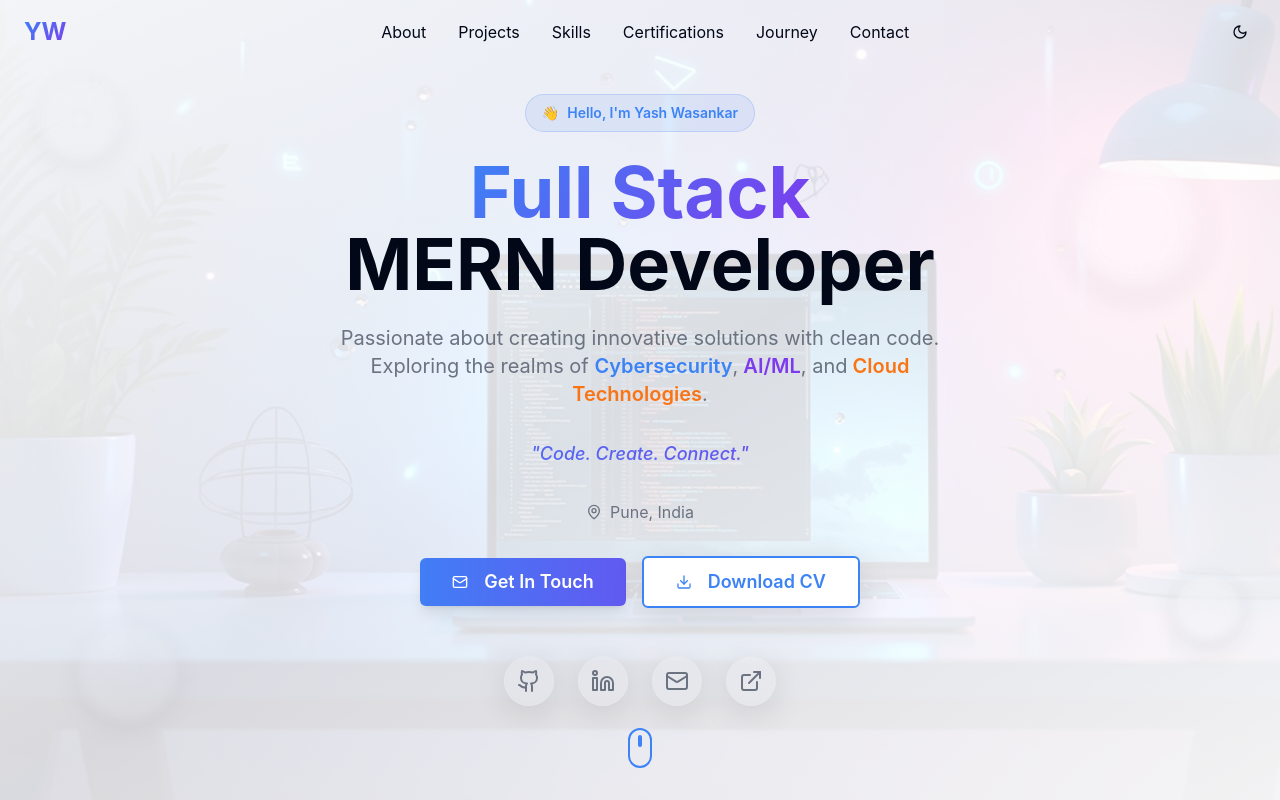
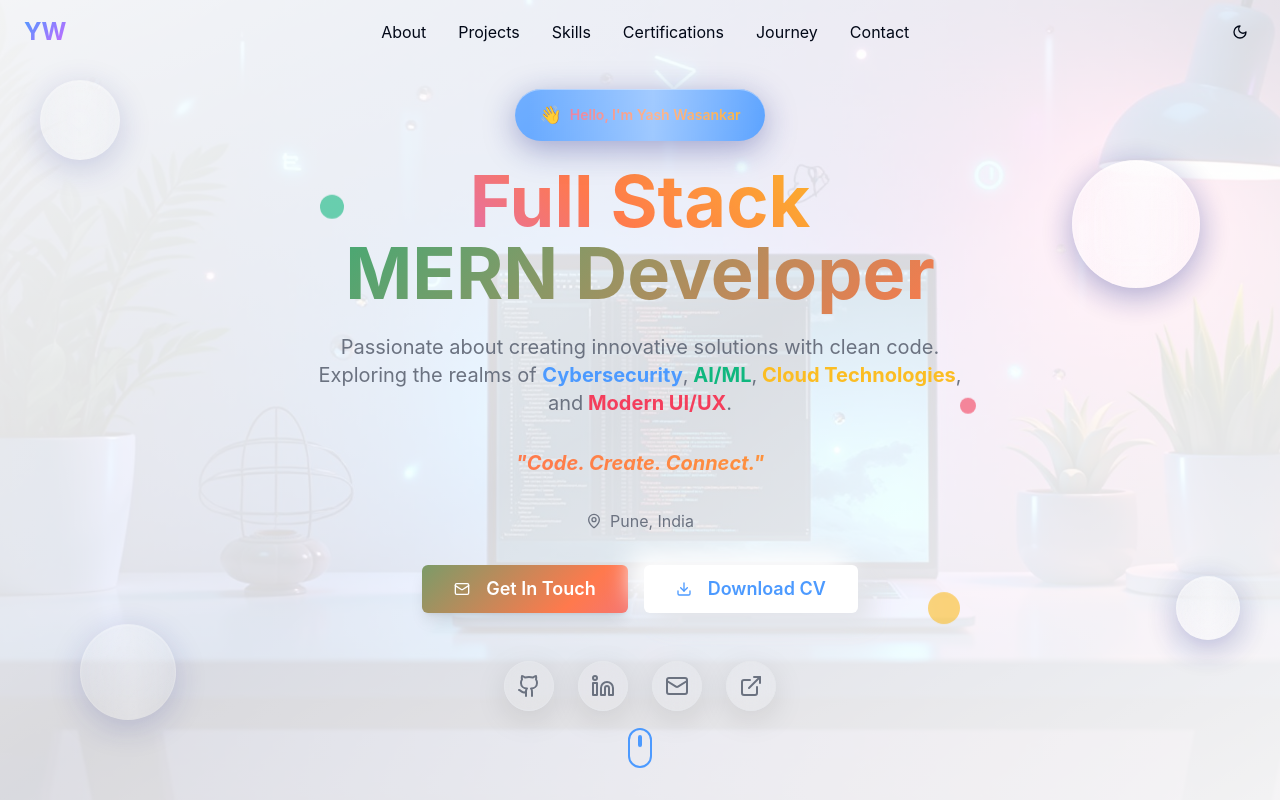
Before and after one commit to Yash08official/yash18-portfolio, a React (Vite) app: page / in a window 1280 px wide. Shown: the top 800 px of the page. Built offline with nearby package versions, Linux system fonts and the light colour scheme.

Commit message:
Refactor: Enhance UI and add colors
Implement creative and beautiful UI enhancements with more colors and a modern classic aesthetic.

```diff
--- a/src/components/Portfolio/Hero.tsx
+++ b/src/components/Portfolio/Hero.tsx
@@ -26,7 +26,7 @@ const Hero = () => {
   };
 
   return (
-    <section className="relative min-h-screen flex items-center justify-center overflow-hidden pattern-dots glow-orbs">
+    <section className="relative min-h-screen flex items-center justify-center overflow-hidden pattern-dots cosmic-orbs">
       {/* Background Image with Overlay */}
       <div
         className="absolute inset-0 bg-cover bg-center bg-no-repeat"
@@ -35,12 +35,17 @@ const Hero = () => {
         <div className="absolute inset-0 bg-gradient-to-br from-background/95 via-background/85 to-background/95 dark:from-background/98 dark:via-background/95 dark:to-background/98" />
       </div>
 
-      {/* Enhanced Floating Glass Elements */}
+      {/* Enhanced Crystalline Glass Elements */}
       <div className="absolute inset-0 overflow-hidden">
-        <div className="absolute top-20 left-10 w-20 h-20 glass-morphism rounded-full blur-sm animate-pulse" />
-        <div className="absolute top-40 right-20 w-32 h-32 glass-morphism rounded-full blur-md animate-pulse delay-1000" />
-        <div className="absolute bottom-20 left-20 w-24 h-24 glass-morphism rounded-full blur-sm animate-pulse delay-2000" />
-        <div className="absolute bottom-40 right-10 w-16 h-16 glass-morphism rounded-full blur-sm animate-pulse delay-500" />
+        <div className="absolute top-20 left-10 w-20 h-20 crystalline rounded-full animate-pulse" />
+        <div className="absolute top-40 right-20 w-32 h-32 crystalline rounded-full animate-pulse delay-1000" />
+        <div className="absolute bottom-20 left-20 w-24 h-24 crystalline rounded-full animate-pulse delay-2000" />
+        <div className="absolute bottom-40 right-10 w-16 h-16 crystalline rounded-full animate-pulse delay-500" />
+
+        {/* Additional Colorful Orbs */}
+        <div className="absolute top-1/4 left-1/4 w-6 h-6 rounded-full bg-tertiary/60 animate-bounce delay-700" />
+        <div className="absolute top-3/4 right-1/4 w-8 h-8 rounded-full bg-gold/60 animate-bounce delay-1200" />
+        <div className="absolute top-1/2 left-3/4 w-4 h-4 rounded-full bg-rose/60 animate-bounce delay-300" />
 
         {/* Central Glow Orb */}
         <div className="glow-orbs-center" />
@@ -55,9 +60,9 @@ const Hero = () => {
         >
           {/* Greeting Badge */}
           <motion.div variants={itemVariants} className="mb-6">
-            <Badge className="text-sm px-4 py-2 bg-primary/10 text-primary border-primary/20 hover:bg-primary/20">
-              <span className="mr-2">👋</span>
-              Hello, I'm Yash Wasankar
+            <Badge className="text-sm px-6 py-3 crystalline text-primary border-0 hover:scale-105 transition-transform duration-300">
+              <span className="mr-2 text-lg">👋</span>
+              <span className="holographic font-semibold">Hello, I'm Yash Wasankar</span>
             </Badge>
           </motion.div>
 
@@ -66,9 +71,9 @@ const Hero = () => {
             variants={itemVariants}
             className="text-4xl md:text-6xl lg:text-7xl font-bold mb-6 leading-tight"
           >
-            <span className="text-gradient">Full Stack</span>
+            <span className="holographic">Full Stack</span>
             <br />
-            <span className="text-foreground">MERN Developer</span>
+            <span className="liquid-gradient bg-clip-text text-transparent">MERN Developer</span>
           </motion.h1>
 
           {/* Subtitle */}
@@ -77,9 +82,10 @@ const Hero = () => {
             className="text-lg md:text-xl text-muted-foreground mb-8 max-w-2xl mx-auto leading-relaxed"
           >
             Passionate about creating innovative solutions with clean code.
-            Exploring the realms of <span className="text-primary font-semibold">Cybersecurity</span>,
-            <span className="text-secondary font-semibold"> AI/ML</span>, and
-            <span className="text-accent font-semibold"> Cloud Technologies</span>.
+            Exploring the realms of <span className="text-primary font-bold">Cybersecurity</span>,
+            <span className="text-tertiary font-bold"> AI/ML</span>,
+            <span className="text-gold font-bold"> Cloud Technologies</span>, and
+            <span className="text-rose font-bold"> Modern UI/UX</span>.
           </motion.p>
 
           {/* Personal Quote */}
@@ -87,7 +93,7 @@ const Hero = () => {
             variants={itemVariants}
             className="mb-8"
           >
-            <p className="text-lg font-medium text-gradient italic">
+            <p className="text-xl font-bold holographic italic">
               "Code. Create. Connect."
             </p>
           </motion.div>
@@ -108,7 +114,7 @@ const Hero = () => {
           >
             <Button
               size="lg"
-              className="group px-8 py-6 text-lg font-semibold bg-gradient-to-r from-primary to-secondary hover:from-primary-dark hover:to-secondary border-0 shadow-lg hover:shadow-xl transition-all duration-300 shimmer magic-hover animated-gradient"
+              className="group px-8 py-6 text-lg font-semibold liquid-gradient border-0 shadow-lg hover:shadow-xl transition-all duration-300 shimmer magic-hover text-white"
             >
               <Mail className="w-5 h-5 mr-2 group-hover:scale-110 transition-transform" />
               Get In Touch
@@ -117,7 +123,7 @@ const Hero = () => {
             <Button
               variant="outline"
               size="lg"
-              className="group px-8 py-6 text-lg font-semibold border-2 border-primary text-primary hover:bg-primary hover:text-primary-foreground transition-all duration-300 glass-morphism magic-hover"
+              className="group px-8 py-6 text-lg font-semibold neomorphism border-0 text-primary hover:text-primary-foreground transition-all duration-300 magic-hover"
             >
               <Download className="w-5 h-5 mr-2 group-hover:scale-110 transition-transform" />
               Download CV
--- a/src/index.css
+++ b/src/index.css
@@ -18,21 +18,36 @@
     --popover: 0 0% 100%;
     --popover-foreground: 222 84% 5%;
 
-    /* Primary Brand Colors - Modern Blue/Purple */
-    --primary: 217 91% 60%;
+    /* Primary Brand Colors - Vibrant Electric Blue */
+    --primary: 214 100% 65%;
     --primary-foreground: 0 0% 100%;
-    --primary-light: 217 91% 70%;
-    --primary-dark: 217 91% 45%;
+    --primary-light: 214 100% 75%;
+    --primary-dark: 214 100% 55%;
 
-    /* Secondary - Elegant Purple */
-    --secondary: 262 83% 58%;
+    /* Secondary - Stunning Purple */
+    --secondary: 280 100% 70%;
     --secondary-foreground: 0 0% 100%;
-    --secondary-light: 262 83% 68%;
+    --secondary-light: 280 100% 80%;
 
-    /* Accent - Vibrant Orange */
-    --accent: 25 95% 53%;
+    /* Accent - Vivid Coral */
+    --accent: 15 100% 65%;
     --accent-foreground: 0 0% 100%;
-    --accent-light: 25 95% 63%;
+    --accent-light: 15 100% 75%;
+
+    /* Tertiary - Emerald Green */
+    --tertiary: 160 84% 39%;
+    --tertiary-foreground: 0 0% 100%;
+    --tertiary-light: 160 84% 49%;
+
+    /* Gold Accent */
+    --gold: 43 96% 56%;
+    --gold-foreground: 0 0% 100%;
+    --gold-light: 43 96% 66%;
+
+    /* Rose Accent */
+    --rose: 350 89% 60%;
+    --rose-foreground: 0 0% 100%;
+    --rose-light: 350 89% 70%;
 
     /* Neutral Tones */
     --muted: 220 14% 96%;
@@ -52,11 +67,15 @@
 
     --radius: 0.5rem;
 
-    /* Custom Gradients */
+    /* Enhanced Gradients */
     --gradient-primary: linear-gradient(135deg, hsl(var(--primary)), hsl(var(--secondary)));
-    --gradient-accent: linear-gradient(135deg, hsl(var(--accent)), hsl(var(--primary)));
+    --gradient-rainbow: linear-gradient(135deg, hsl(var(--primary)), hsl(var(--secondary)), hsl(var(--accent)), hsl(var(--tertiary)));
+    --gradient-sunset: linear-gradient(135deg, hsl(var(--accent)), hsl(var(--gold)), hsl(var(--rose)));
+    --gradient-ocean: linear-gradient(135deg, hsl(var(--primary)), hsl(var(--tertiary)));
+    --gradient-royal: linear-gradient(135deg, hsl(var(--secondary)), hsl(var(--primary)), hsl(var(--gold)));
     --gradient-hero: linear-gradient(135deg, hsl(var(--primary) / 0.1), hsl(var(--secondary) / 0.1));
     --gradient-card: linear-gradient(145deg, hsl(var(--card)), hsl(var(--muted) / 0.5));
+    --gradient-glass: linear-gradient(145deg, rgba(255,255,255,0.15), rgba(255,255,255,0.05));
 
     /* Custom Shadows */
     --shadow-elegant: 0 20px 40px -12px hsl(var(--primary) / 0.15);
@@ -88,21 +107,36 @@
     --popover: 222 84% 8%;
     --popover-foreground: 210 40% 98%;
 
-    /* Primary Brand Colors - Brighter in dark mode */
-    --primary: 217 91% 65%;
+    /* Primary Brand Colors - Electric Blue */
+    --primary: 214 100% 70%;
     --primary-foreground: 222 84% 5%;
-    --primary-light: 217 91% 75%;
-    --primary-dark: 217 91% 50%;
+    --primary-light: 214 100% 80%;
+    --primary-dark: 214 100% 60%;
 
-    /* Secondary - Elegant Purple */
-    --secondary: 262 83% 65%;
+    /* Secondary - Vibrant Purple */
+    --secondary: 280 100% 75%;
     --secondary-foreground: 222 84% 5%;
-    --secondary-light: 262 83% 75%;
+    --secondary-light: 280 100% 85%;
 
-    /* Accent - Vibrant Orange */
-    --accent: 25 95% 60%;
+    /* Accent - Bright Coral */
+    --accent: 15 100% 70%;
     --accent-foreground: 222 84% 5%;
-    --accent-light: 25 95% 70%;
+    --accent-light: 15 100% 80%;
+
+    /* Tertiary - Bright Emerald */
+    --tertiary: 160 84% 45%;
+    --tertiary-foreground: 222 84% 5%;
+    --tertiary-light: 160 84% 55%;
+
+    /* Gold Accent */
+    --gold: 43 96% 60%;
+    --gold-foreground: 222 84% 5%;
+    --gold-light: 43 96% 70%;
+
+    /* Rose Accent */
+    --rose: 350 89% 65%;
+    --rose-foreground: 222 84% 5%;
+    --rose-light: 350 89% 75%;
 
     /* Neutral Tones - Dark */
     --muted: 215 20% 15%;
@@ -512,24 +546,139 @@
     }
   }
 
+  /* Modern Classic UI Elements */
+  .neomorphism {
+    background: hsl(var(--background));
+    box-shadow:
+      12px 12px 24px hsl(var(--muted-dark)),
+      -12px -12px 24px hsl(var(--card));
+    border-radius: 20px;
+    transition: var(--transition-smooth);
+  }
+
+  .neomorphism:hover {
+    box-shadow:
+      8px 8px 16px hsl(var(--muted-dark)),
+      -8px -8px 16px hsl(var(--card)),
+      inset 2px 2px 4px hsl(var(--primary) / 0.1);
+  }
+
+  .dark .neomorphism {
+    background: hsl(var(--card));
+    box-shadow:
+      12px 12px 24px hsl(var(--background)),
+      -12px -12px 24px hsl(var(--muted) / 0.1);
+  }
+
+  .dark .neomorphism:hover {
+    box-shadow:
+      8px 8px 16px hsl(var(--background)),
+      -8px -8px 16px hsl(var(--muted) / 0.1),
+      inset 2px 2px 4px hsl(var(--primary) / 0.2);
+  }
+
+  /* Liquid Gradient Effect */
+  .liquid-gradient {
+    background: linear-gradient(-45deg,
+      hsl(var(--primary)),
+      hsl(var(--secondary)),
+      hsl(var(--accent)),
+      hsl(var(--tertiary))
+    );
+    background-size: 400% 400%;
+    animation: liquid-flow 8s ease-in-out infinite;
+  }
+
+  @keyframes liquid-flow {
+    0%, 100% {
+      background-position: 0% 50%;
+    }
+    25% {
+      background-position: 100% 0%;
+    }
+    50% {
+      background-position: 100% 100%;
+    }
+    75% {
+      background-position: 0% 100%;
+    }
+  }
+
+  /* Crystalline Effect */
+  .crystalline {
+    background: linear-gradient(145deg,
+      rgba(255,255,255,0.2),
+      rgba(255,255,255,0.05)
+    );
+    backdrop-filter: blur(20px);
+    border: 1px solid rgba(255,255,255,0.3);
+    box-shadow:
+      0 8px 32px rgba(31, 38, 135, 0.37),
+      inset 0 1px 0 rgba(255,255,255,0.4);
+    position: relative;
+    overflow: hidden;
+  }
+
+  .crystalline::before {
+    content: '';
+    position: absolute;
+    top: 0;
+    left: -100%;
+    width: 100%;
+    height: 100%;
+    background: linear-gradient(90deg,
+      transparent,
+      rgba(255,255,255,0.4),
+      transparent
+    );
+    animation: crystal-shine 3s infinite;
+  }
+
+  @keyframes crystal-shine {
+    0% { left: -100%; }
+    100% { left: 100%; }
+  }
+
+  /* Holographic Effect */
+  .holographic {
+    background: linear-gradient(45deg,
+      hsl(var(--primary)),
+      hsl(var(--secondary)),
+      hsl(var(--accent)),
+      hsl(var(--gold)),
+      hsl(var(--rose))
+    );
+    background-size: 300% 300%;
+    animation: hologram 4s ease-in-out infinite;
+    -webkit-background-clip: text;
+    -webkit-text-fill-color: transparent;
+    background-clip: text;
+  }
+
+  @keyframes hologram {
+    0%, 100% { background-position: 0% 50%; }
+    50% { background-position: 100% 50%; }
+  }
+
   /* Magic Hover Effect */
   .magic-hover {
     position: relative;
-    transition: all 0.3s ease;
+    transition: var(--transition-smooth);
+    overflow: hidden;
   }
 
   .magic-hover::before {
     content: '';
     position: absolute;
-    top: 0;
-    left: 0;
-    right: 0;
-    bottom: 0;
-    background: linear-gradient(45deg, transparent, hsl(var(--primary) / 0.1), transparent);
-    opacity: 0;
-    transition: opacity 0.3s ease;
+    top: -2px;
+    left: -2px;
+    right: -2px;
+    bottom: -2px;
+    background: var(--gradient-rainbow);
     border-radius: inherit;
     z-index: -1;
+    opacity: 0;
+    transition: var(--transition-smooth);
   }
 
   .magic-hover:hover::before {
@@ -537,7 +686,59 @@
   }
 
   .magic-hover:hover {
-    transform: translateY(-2px);
-    box-shadow: var(--shadow-elegant);
+    transform: translateY(-2px) scale(1.02);
+  }
+
+  /* Cosmic Orbs */
+  .cosmic-orbs {
+    position: relative;
+  }
+
+  .cosmic-orbs::before,
+  .cosmic-orbs::after {
+    content: '';
+    position: absolute;
+    border-radius: 50%;
+    filter: blur(60px);
+    z-index: -1;
+    animation: cosmic-float 12s ease-in-out infinite;
+  }
+
+  .cosmic-orbs::before {
+    width: 400px;
+    height: 400px;
+    background: radial-gradient(circle,
+      hsl(var(--primary) / 0.4) 0%,
+      hsl(var(--secondary) / 0.2) 50%,
+      transparent 100%
+    );
+    top: -200px;
+    left: -200px;
+    animation-delay: 0s;
+  }
+
+  .cosmic-orbs::after {
+    width: 300px;
+    height: 300px;
+    background: radial-gradient(circle,
+      hsl(var(--accent) / 0.4) 0%,
+      hsl(var(--gold) / 0.2) 50%,
+      transparent 100%
+    );
+    bottom: -150px;
+    right: -150px;
+    animation-delay: 6s;
+  }
+
+  @keyframes cosmic-float {
+    0%, 100% {
+      transform: rotate(0deg) translate(30px) rotate(0deg);
+    }
+    33% {
+      transform: rotate(120deg) translate(30px) rotate(-120deg);
+    }
+    66% {
+      transform: rotate(240deg) translate(30px) rotate(-240deg);
+    }
   }
 }
--- a/tailwind.config.ts
+++ b/tailwind.config.ts
@@ -43,6 +43,21 @@ export default {
 					DEFAULT: 'hsl(var(--accent))',
 					foreground: 'hsl(var(--accent-foreground))',
 					light: 'hsl(var(--accent-light))'
+				},
+				tertiary: {
+					DEFAULT: 'hsl(var(--tertiary))',
+					foreground: 'hsl(var(--tertiary-foreground))',
+					light: 'hsl(var(--tertiary-light))'
+				},
+				gold: {
+					DEFAULT: 'hsl(var(--gold))',
+					foreground: 'hsl(var(--gold-foreground))',
+					light: 'hsl(var(--gold-light))'
+				},
+				rose: {
+					DEFAULT: 'hsl(var(--rose))',
+					foreground: 'hsl(var(--rose-foreground))',
+					light: 'hsl(var(--rose-light))'
 				},
 				success: {
 					DEFAULT: 'hsl(var(--success))',
```
